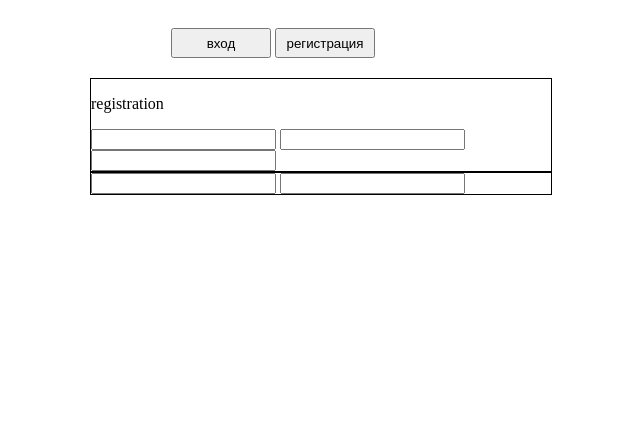
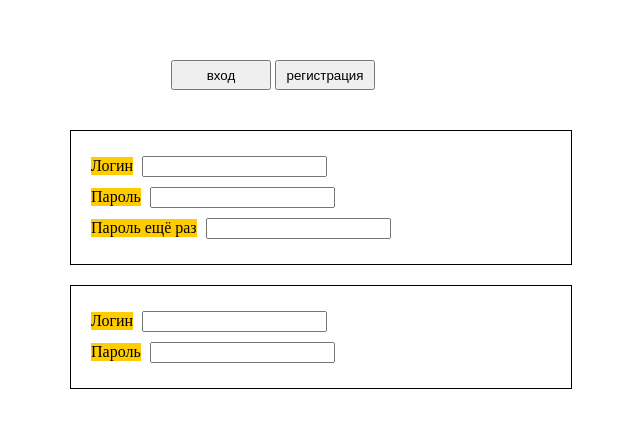
Before and after one commit to lyakhnovich/project_1, a website: page registration.html in a window 1280 px wide. Shown: the whole page, without its empty margins (319-959 px from the left). Drawn offline with Linux system fonts and the light colour scheme.

Commit message:
itvdn - jquery

```diff
--- a/css/registration.css
+++ b/css/registration.css
@@ -1,28 +1,33 @@
 .registration {
-  margin-left: auto;
-  margin-right: auto;
+  margin: 20px auto 20px auto;
+  padding: 20px;
   position: relative;
   border: 1px black solid;
   max-width: 460px;
   width: 460px;
 }
 
+.registration input {
+  display: inline-block;
+  margin: 5px;
+}
+
 .enter {
-  margin-left: auto;
-  margin-right: auto;
+  margin: 20px auto 20px auto;
+  padding: 20px;
   position: relative;
   border: 1px black solid;
   max-width: 460px;
   width: 460px;
 }
 
-.toggleClass {
-  display: none;
+.enter input {
+  margin: 5px;
 }
 
 
-
 .enter_or_reg {
+  margin-top: 40px;
   margin-left: auto;
   margin-right: auto;
   position: relative;
@@ -35,3 +40,8 @@
   width: 100px;
   height: 30px;
 }
+
+.lbl {
+  background-color: #ffcc00;
+  display: inline-block;
+}
--- a/js/registration.js
+++ b/js/registration.js
@@ -1,11 +1,16 @@
 $(document).ready(function () {
 
+  // $('.enter, .registration').hide();
+
   $('.input_enter').on('click', function () {
-    $('.enter').toggleClass("toggleClass")
+    console.log('lol');
+    $('.enter').show();
+    $('.registration').hide();
   });
 
   $('.input_registration').on('click', function () {
-    $('.registration').toggleClass("toggleClass")
+    $('.enter').hide();
+    $('.registration').show();
   })
 
 
--- a/registration.html
+++ b/registration.html
@@ -9,20 +9,42 @@
 <body>
 
 <div class="enter_or_reg">
+
   <input class="input_enter" type="button" value="вход">
   <input class="input_registration" type="button" value="регистрация">
 </div>
 
+
+
 <div class="registration">
-  <p>registration</p>
-  <input type="text" title="логин">
-  <input type="password" title="пароль">
-  <input type="password" title="подтверждение пароля">
+  <div id="login">
+    <label class="lbl">Логин</label>
+    <input type="text" title="логин">
+  </div>
+
+  <div>
+    <div>
+      <label class="lbl">Пароль</label>
+      <input type="password" title="пароль">
+    </div>
+    <div>
+      <label class="lbl">Пароль ещё раз</label>
+      <input type="password" title="подтверждение пароля">
+    </div>
+  </div>
+
 </div>
 
 <div class="enter">
-  <input type="text">
-  <input type="password">
+
+  <div>
+    <label class="lbl">Логин</label>
+    <input type="text">
+  </div>
+  <div>
+    <label class="lbl">Пароль</label>
+    <input type="password">
+  </div>
 </div>
 
 </body>
```
